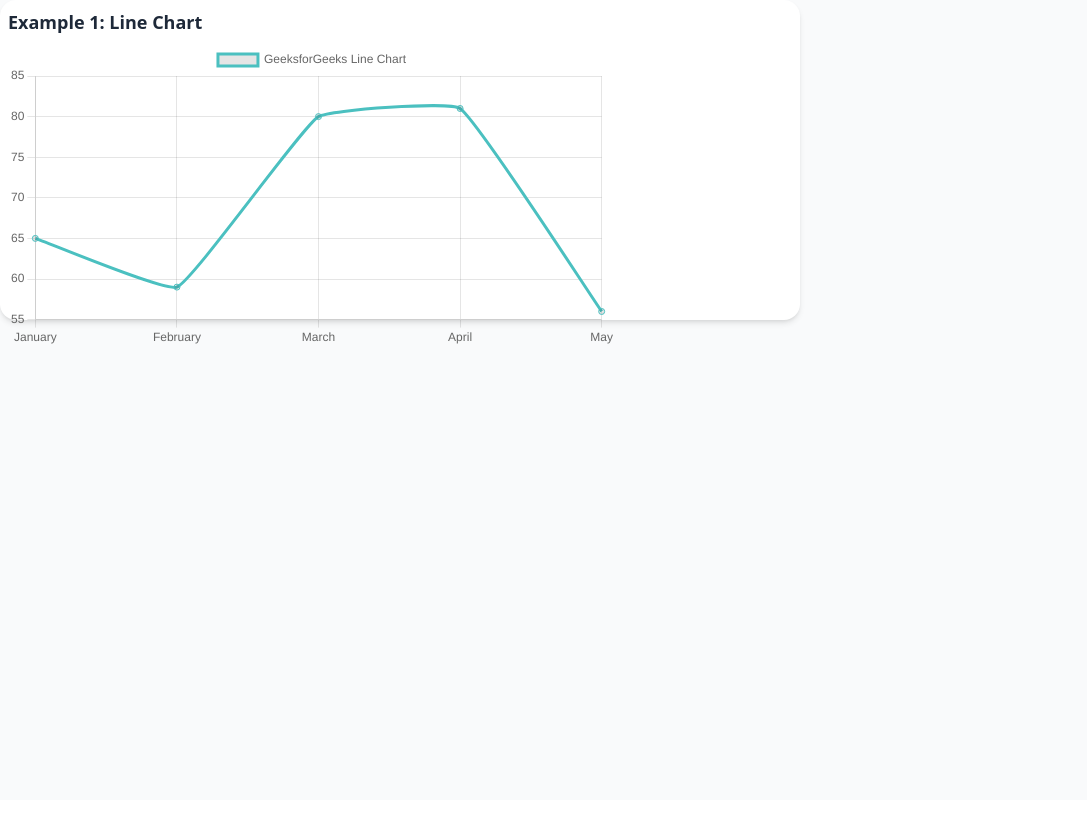
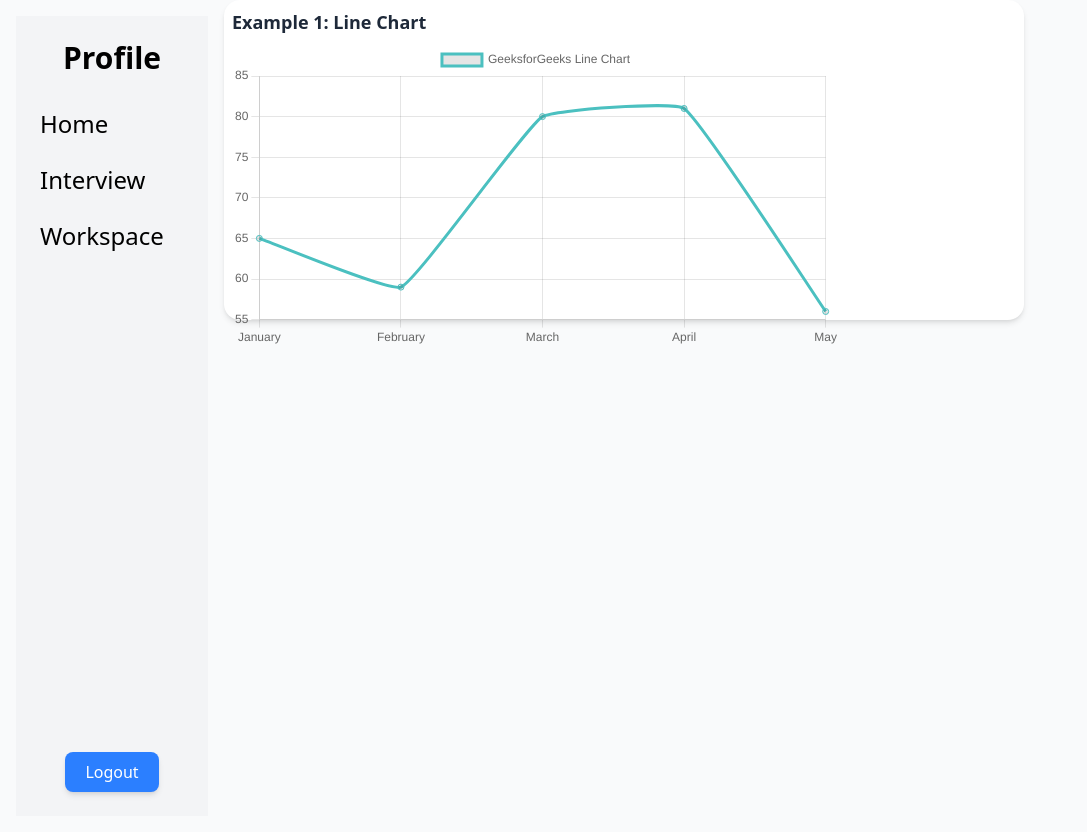
Before and after one commit to mitanshu-agr711/AIfrontend, a Next.js app in the folder aifrontend/: page /feedback in a window 1280 px wide. Shown: the whole page, without its empty margins (0-1087 px from the left). Before the commit the page ends 800 px from the top, so only its background shows below. Built offline with nearby package versions, Linux system fonts and the light colour scheme.

Commit message:
sider make

```diff
--- a/aifrontend/package.json
+++ b/aifrontend/package.json
@@ -26,6 +26,7 @@
     "react": "^19.0.0",
     "react-chartjs-2": "^5.3.0",
     "react-dom": "^19.0.0",
+    "react-icons": "^5.5.0",
     "react-player": "^2.16.0",
     "react-redux": "^9.2.0",
     "recharts": "^2.15.3",
--- a/aifrontend/src/app/(routes)/feedback/page.tsx
+++ b/aifrontend/src/app/(routes)/feedback/page.tsx
@@ -1,6 +1,7 @@
 "use client";
 import dynamic from "next/dynamic";
 import "chart.js/auto";
+import Slider from "@/components/slider/page";
 
 const Line = dynamic(() => import("react-chartjs-2").then((mod) => mod.Line), {
   ssr: false,
@@ -21,7 +22,12 @@ const data = {
 
 const LineChart = () => {
   return (
+
     <div className="flex  min-h-screen bg-gray-50 w-full  ">
+      <div className="w-[15%] m-4">
+           <Slider />
+           </div>
+
       <div className="w-200 h-80 p-2 bg-white rounded-2xl shadow-md flex flex-col r">
         <h1 className="text-lg font-semibold mb-2 text-gray-800">
           Example 1: Line Chart
--- a/aifrontend/src/components/slider/page.tsx
+++ b/aifrontend/src/components/slider/page.tsx
@@ -1,20 +1,42 @@
 
 
-const sideBar=()=>{
-    return(
-        <>
-        <div className=" bg-gray-800 text-white p-4 h-full w-2/12 gap-5 flex flex-col">
-        <h3>Interview Ai</h3>
-        <h2>Tools</h2>
-        <ul className="flex flex-col gap-5">
-            <li><a href="/about">Interview</a></li>
-            <li><a href="/contact">Contact</a></li>
-            <li><a href="/services">Services</a></li>
-        </ul>
+const SideBar = () => {
+  return (
+    <div className="bg-gray-100 min-h-screen p-6 flex flex-col relative">
+
+      <div className="absolute top-4 right-4">
+
+      </div>
 
 
-        </div>
-        </>
-    )
-}
-export default sideBar;
+      <div className="font-bold text-3xl flex items-center justify-center mb-8">
+        Profile
+      </div>
+
+
+      <nav className="flex-grow">
+        <ul className="flex flex-col gap-6 text-2xl">
+          <li>
+            <a href="/about" className="hover:text-blue-600">Home</a>
+          </li>
+          <li>
+            <a href="/contact" className="hover:text-blue-600">Interview</a>
+          </li>
+          <li>
+            <a href="/services" className="hover:text-blue-600">Workspace</a>
+          </li>
+        </ul>
+      </nav>
+
+      <div></div>
+
+      <div className="flex justify-center mt-8">
+        <button className="bg-blue-500 hover:bg-blue-600 text-white px-5 py-2 rounded-lg shadow-md">
+          Logout
+        </button>
+      </div>
+    </div>
+  );
+};
+
+export default SideBar;
```
Also changed, not shown: 1 other file (tests, documents, lock files or other folders).
